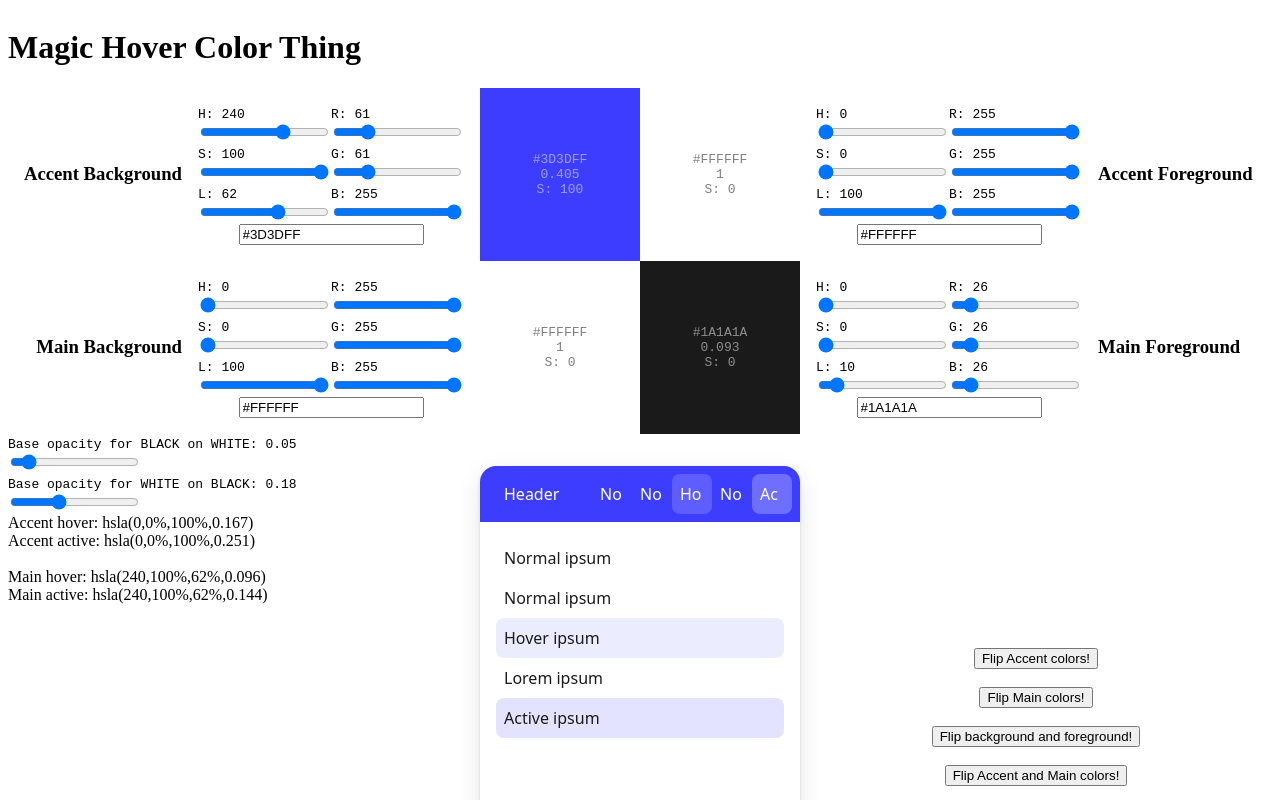
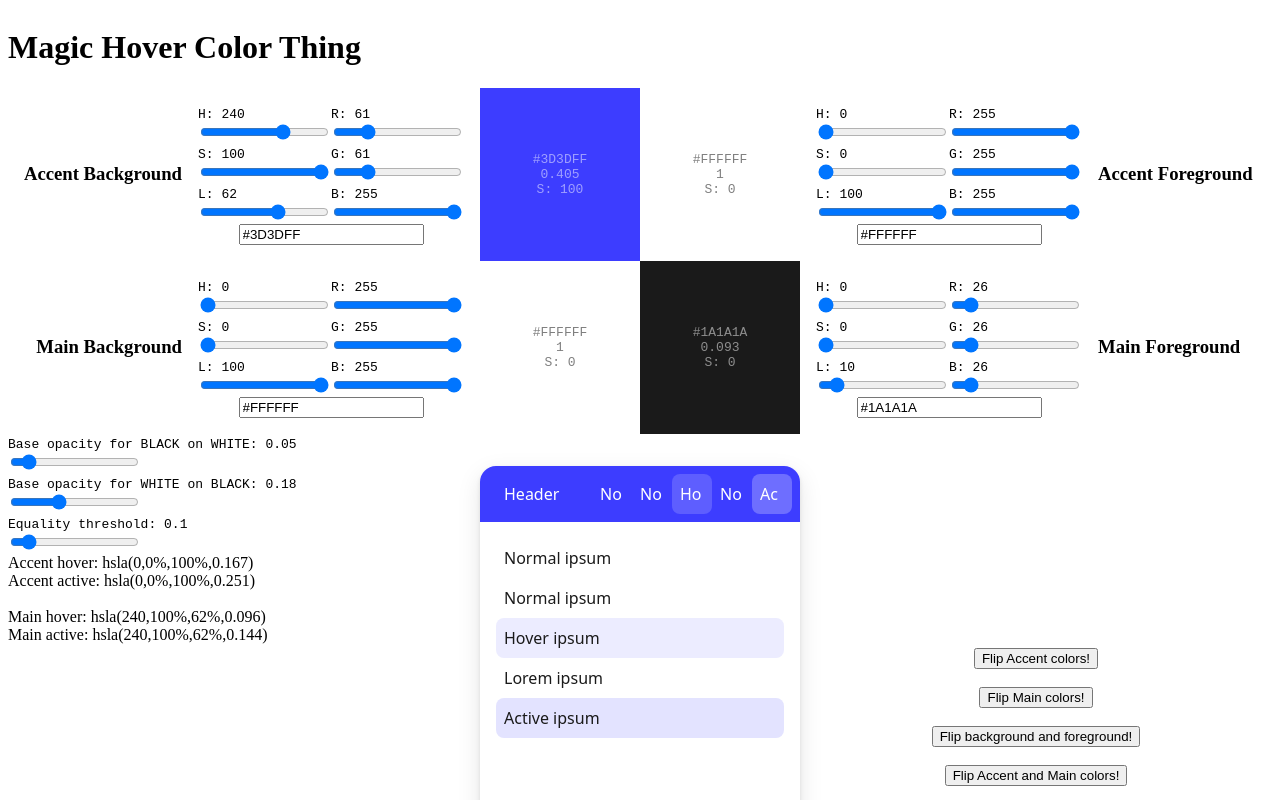
Before and after one commit to jkelstrup/hover-color, a React (Create React App) app: page / in a window 1280 px wide. Shown: the top 800 px of the page. Built offline with nearby package versions, Linux system fonts and the light colour scheme.

Commit message:
Variable equality threshold

```diff
--- a/src/App.js
+++ b/src/App.js
@@ -214,6 +214,7 @@ export default function App() {
 
   const [ blackOnWhiteOpacity, setBlackOnWhiteOpacity ] = useState(.05);
   const [ whiteOnBlackOpacity, setWhiteOnBlackOpacity ] = useState(.18);
+  const [ equalityThreshold, setEqualityThreshold ] = useState(.1);
 
   function flipAccent() {
     let tmpAccentBg = accentBg;
@@ -309,13 +310,13 @@ export default function App() {
       let colorToUse = mainFg;
 
       if (accentBg.s > colorToUse.s) { // Accent Background has more saturation! Let's consider this!
-        if (Math.abs(accentBg.pLight - mainBg.pLight) > 0.1) { // AND there's a fair difference. Great!
+        if (Math.abs(accentBg.pLight - mainBg.pLight) > equalityThreshold) { // AND there's a fair difference. Great!
           colorToUse = accentBg;
         }
       }
 
       if (accentFg.s > colorToUse.s) { // Accent Foreground has even more saturation! Let's consider this!
-        if (Math.abs(accentFg.pLight - mainBg.pLight) > 0.1) { // AND there's a fair difference. Great!
+        if (Math.abs(accentFg.pLight - mainBg.pLight) > equalityThreshold) { // AND there's a fair difference. Great!
           colorToUse = accentFg;
         }
       }
@@ -328,7 +329,7 @@ export default function App() {
 
     }
 
-  },[accentAc, accentBg, accentFg, accentHo, blackOnWhiteOpacity, mainBg, mainFg, whiteOnBlackOpacity])
+  },[accentAc, accentBg, accentFg, accentHo, blackOnWhiteOpacity, mainBg, mainFg, whiteOnBlackOpacity, equalityThreshold])
 
   // EFFECT COLORS FOR __ACCENT__
   useEffect(() => {
@@ -361,6 +362,8 @@ export default function App() {
             <input type="range" min="0" max="50" value={blackOnWhiteOpacity*100} onChange={(e) => setBlackOnWhiteOpacity(e.target.value/100)}/><br/>
             <code>Base opacity for WHITE on BLACK: {whiteOnBlackOpacity}</code><br/>
             <input type="range" min="0" max="50" value={whiteOnBlackOpacity*100} onChange={(e) => setWhiteOnBlackOpacity(e.target.value/100)}/><br/>
+            <code>Equality threshold: {equalityThreshold}</code><br/>
+            <input type="range" min="0" max="100" value={equalityThreshold*100} onChange={(e) => setEqualityThreshold(e.target.value/100)}/><br/>
             Accent hover: {accentHo.hsla}<br/>
             Accent active: {accentAc.hsla}<br/>
             <br/>
```
